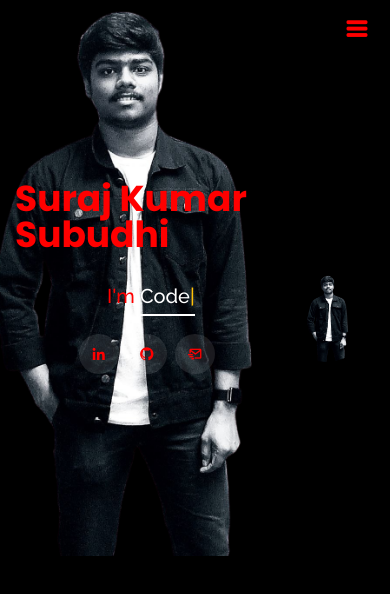
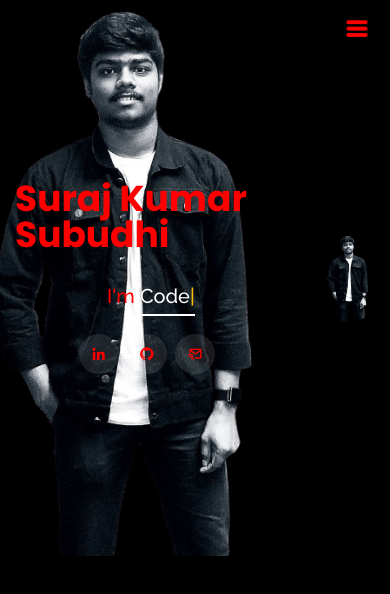
Before and after one commit to Suraj-0007/portfolio, a plain HTML site: page index.html in a window 390 px wide. Drawn offline with nearby package versions, Linux system fonts and the light colour scheme; files whose address does not match are found by name.

Commit message:
Update style.css

```diff
--- a/assets/css/main/style.css
+++ b/assets/css/main/style.css
@@ -193,6 +193,16 @@ body::before {
   position: relative;
   top: 40px;
   right: 20px;
+}
+@media (max-width: 768px) {
+  .floating-photo {
+    float: none;
+    margin: 20px auto;
+    display: block;
+    position: static;
+    top: 0;
+    right: 0;
+  }
 }
 .header-tops {
   background-image: url("assets/img/background/background.png");
```
